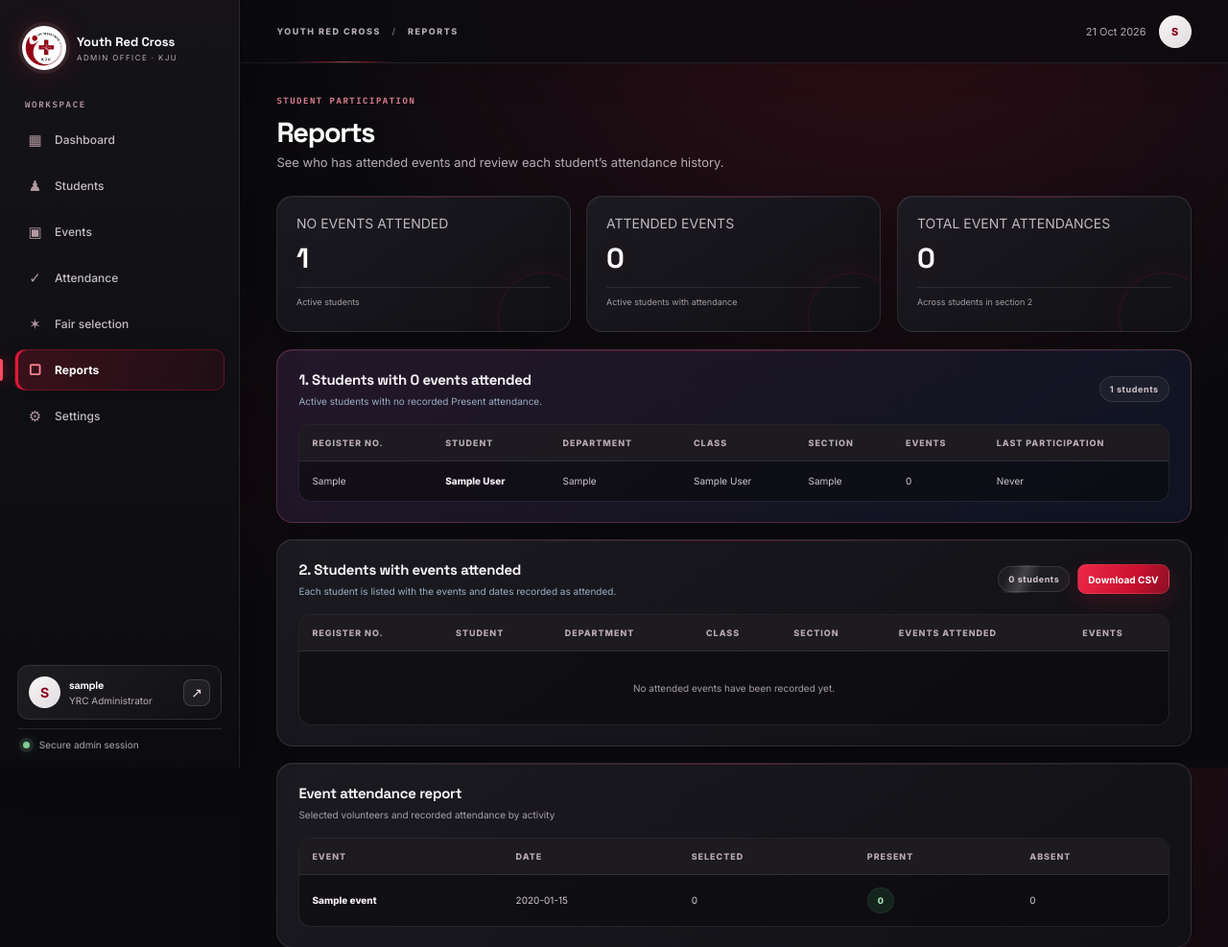
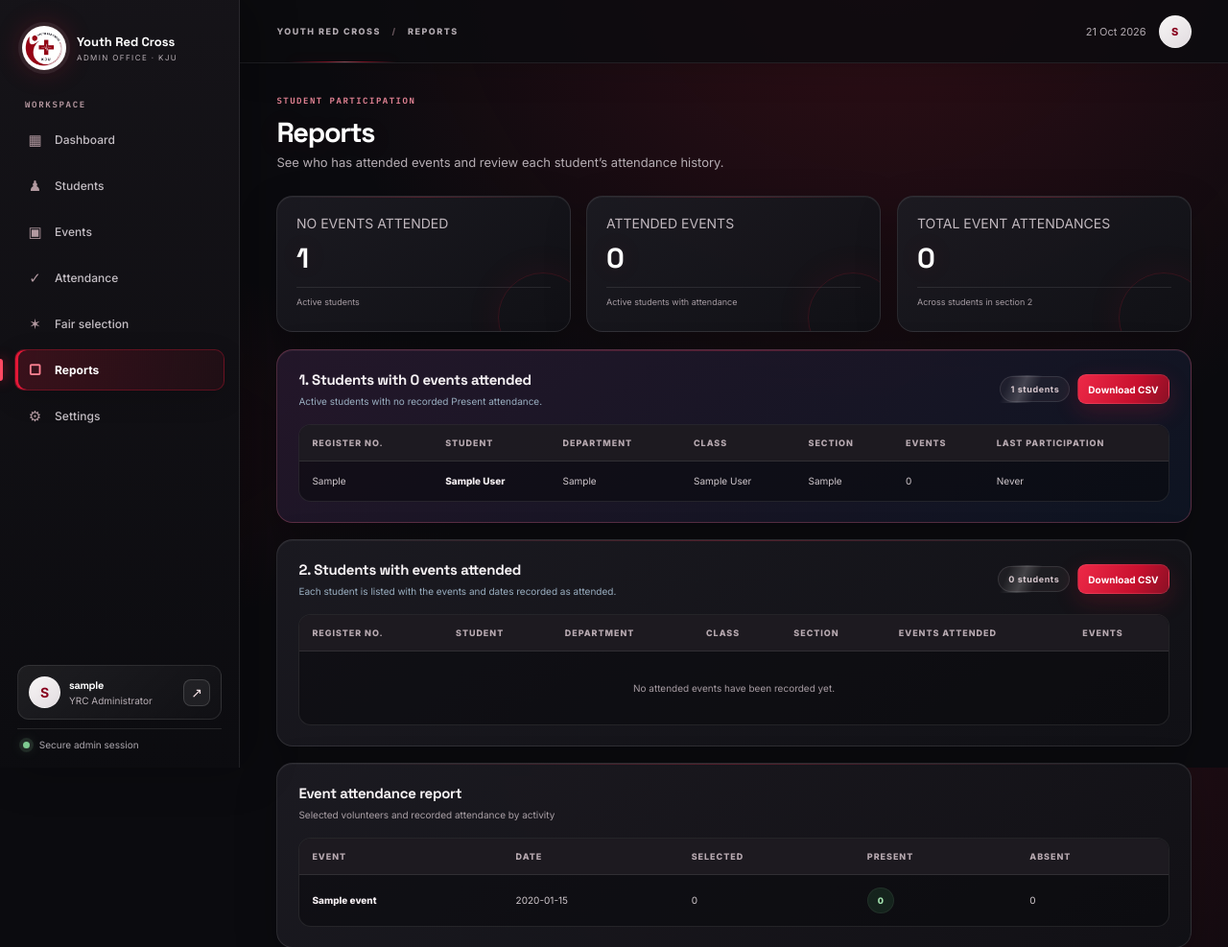
Before and after one commit to anujdm12/YRC, a Flask app: page /reports in a window 1280 px wide. Shown: the top 987 px of the page at 96% size. Run offline with Flask 3, Linux system fonts and the light colour scheme; the visitor is signed in with stand-in values (Sample User, id 1); tables that the repository leaves empty hold one stand-in row (values such as "Sample post"); some libraries are stand-ins or nearby versions.

Commit message:
Add CSV download for students with no attendance

```diff
--- a/templates/reports.html
+++ b/templates/reports.html
@@ -16,7 +16,7 @@
 <article class="stat-card"><span class="stat-label">TOTAL EVENT ATTENDANCES</span><strong>{{total_attendances}}</strong><span class="stat-foot">Across students in section 2</span></article>
 </div>
 
-<section class="panel report-priority high-priority"><div class="panel-head"><div><h2>1. Students with 0 events attended</h2><p>Active students with no recorded Present attendance.</p></div><span class="count-pill">{{high_priority|length}} students</span></div>{{student_table(high_priority, 'Everyone active has attended at least one event.')}}</section>
+<section class="panel report-priority high-priority"><div class="panel-head"><div><h2>1. Students with 0 events attended</h2><p>Active students with no recorded Present attendance.</p></div><div class="heading-actions"><span class="count-pill">{{high_priority|length}} students</span><a class="btn primary small" href="{{ url_for('priority_students_csv') }}">Download CSV</a></div></div>{{student_table(high_priority, 'Everyone active has attended at least one event.')}}</section>
 
 <section class="panel report-priority"><div class="panel-head"><div><h2>2. Students with events attended</h2><p>Each student is listed with the events and dates recorded as attended.</p></div><div class="heading-actions"><span class="count-pill">{{attended|length}} students</span><a class="btn primary small" href="{{ url_for('attended_students_csv') }}">Download CSV</a></div></div>
 <div class="table-scroll"><table><thead><tr><th>REGISTER NO.</th><th>STUDENT</th><th>DEPARTMENT</th><th>CLASS</th><th>SECTION</th><th>EVENTS ATTENDED</th><th>EVENTS</th></tr></thead><tbody>
```
